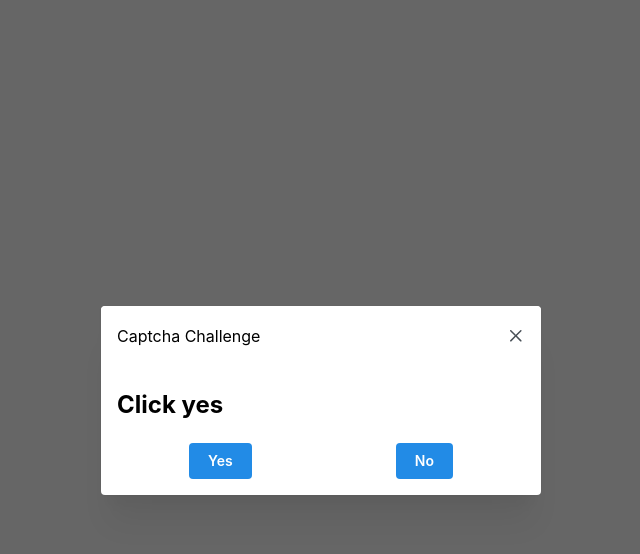
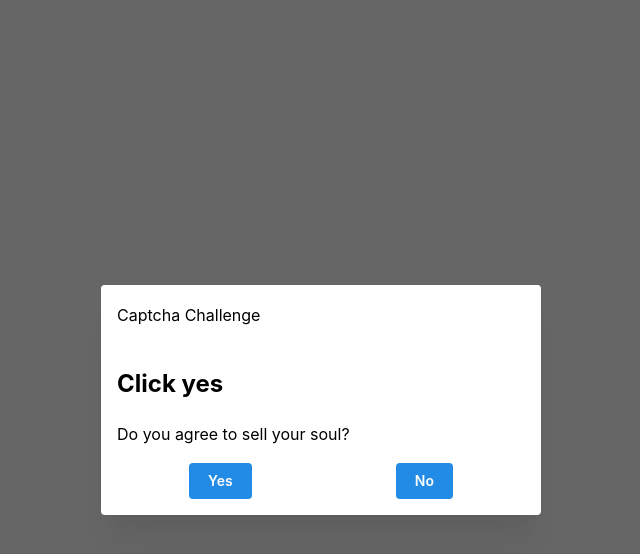
Before and after one commit to tohhongxiang/rechaptca, a React (Vite) app: page / in a window 1280 px wide. Both pictures are taken after a click on the checkbox "Click here to verify if you're a human". Shown: the top 554 px of the page, without its empty margins (319-959 px from the left). Built offline with nearby package versions, Linux system fonts and the light colour scheme.

Commit message:
Add random challenge modal field

```diff
--- a/src/components/Game.jsx
+++ b/src/components/Game.jsx
@@ -1,16 +1,22 @@
-import { Button, Checkbox, Modal } from "@mantine/core";
+import { Button, Checkbox } from "@mantine/core";
 import { useDisclosure } from '@mantine/hooks';
 import { useState } from "react";
+import RandomChallengeModal from "./RandomChallengeModal";
 
 export default function Game() {
     const [opened, { open, close }] = useDisclosure(false);
     const [score, setScore] = useState(0)
 
+    const handleCorrectAnswer = () => {
+        setScore(c => c + 1)
+    }
+
     const [isGameOver, setIsGameOver] = useState(false)
-    const handleGameOver = () => {
+    const handleIncorrectAnswer = () => {
         setIsGameOver(true)
         close()
     }
+
     const handleRetry = () => {
         setScore(0)
         setIsGameOver(false)
@@ -27,15 +33,7 @@ export default function Game() {
             ) : (
                 <Checkbox label="Click here to verify if you're a human" checked={opened} onChange={open} />
             )}
-            <Modal opened={opened} onClose={close} title="Captcha Challenge" centered>
-                <div>
-                    <h1>Click yes</h1>
-                    <div style={{ display: "flex", justifyContent: "space-around" }}>
-                        <Button onClick={() => setScore(c => c + 1)}>Yes</Button>
-                        <Button onClick={() => handleGameOver()}>No</Button>
-                    </div>
-                </div>
-            </Modal>
+            <RandomChallengeModal opened={opened} onClose={close} onCorrectAnswer={handleCorrectAnswer} onIncorrectAnswer={handleIncorrectAnswer} />
         </div>
     )
 }
--- /dev/null
+++ b/src/components/RandomChallengeModal.jsx
@@ -0,0 +1,35 @@
+import { Modal } from "@mantine/core";
+import { useState } from "react";
+import ClickYes from "./challenges/ClickYes";
+import TypeYes from "./challenges/TypeYes";
+
+export default function RandomChallengeModal({ opened, onClose, onCorrectAnswer, onIncorrectAnswer }) {
+    const [randomIndex, setRandomIndex] = useState(0)
+    console.log(randomIndex)
+
+    const handleCorrectAnswer = () => {
+        onCorrectAnswer();
+        setRandomIndex(currentIndex => randomExcluded(0, challenges.length, currentIndex) % challenges.length)
+    }
+
+    const handleIncorrectAnswer = () => {
+        onIncorrectAnswer()
+    }
+
+    const challenges = [
+        <ClickYes onCorrectAnswer={handleCorrectAnswer} onIncorrectAnswer={handleIncorrectAnswer} />,
+        <TypeYes onCorrectAnswer={handleCorrectAnswer} onIncorrectAnswer={handleIncorrectAnswer} />
+    ]
+
+    return (
+        <Modal opened={opened} onClose={onClose} title="Captcha Challenge" centered closeOnEscape={false} closeOnClickOutside={false} withCloseButton={false}>
+            {challenges[randomIndex]}
+        </Modal>
+    )
+}
+
+function randomExcluded(min, max, excluded) {
+    let n = Math.floor(Math.random() * (max-min) + min);
+    if (n >= excluded) n++;
+    return n;
+}
--- /dev/null
+++ b/src/components/challenges/ClickYes.jsx
@@ -0,0 +1,15 @@
+import { Button } from "@mantine/core"
+
+// { onCorrectAnswer: () => void, onIncorrectAnswer: () => void }
+export default function ClickYes({ onCorrectAnswer, onIncorrectAnswer }) {
+    return (
+        <div>
+            <h1>Click yes</h1>
+            <p>Do you agree to sell your soul?</p>
+            <div style={{ display: "flex", justifyContent: "space-around" }}>
+                <Button onClick={onCorrectAnswer}>Yes</Button>
+                <Button onClick={onIncorrectAnswer}>No</Button>
+            </div>
+        </div>
+    )
+}
--- /dev/null
+++ b/src/components/challenges/TypeYes.jsx
@@ -0,0 +1,27 @@
+import { Button, TextInput } from '@mantine/core';
+import { useState } from "react";
+
+export default function TypeYes({ onCorrectAnswer, onIncorrectAnswer }) {
+    const [value, setValue] = useState('');
+
+    const handleSubmit = (e) => {
+        e.preventDefault()
+        if (value === "Yes") {
+            onCorrectAnswer()
+        } else {
+            onIncorrectAnswer()
+        }
+    }
+    return (
+        <div>
+            <p>Type the word "Yes" into the text input</p>
+            <form onSubmit={handleSubmit} style={{ display: "flex", flexDirection: "column", gap: 16 }}>
+                <TextInput
+                    value={value}
+                    onChange={(event) => setValue(event.currentTarget.value)}
+                />
+                <Button type="submit">Submit</Button>
+            </form>
+        </div>
+    )
+}
```
